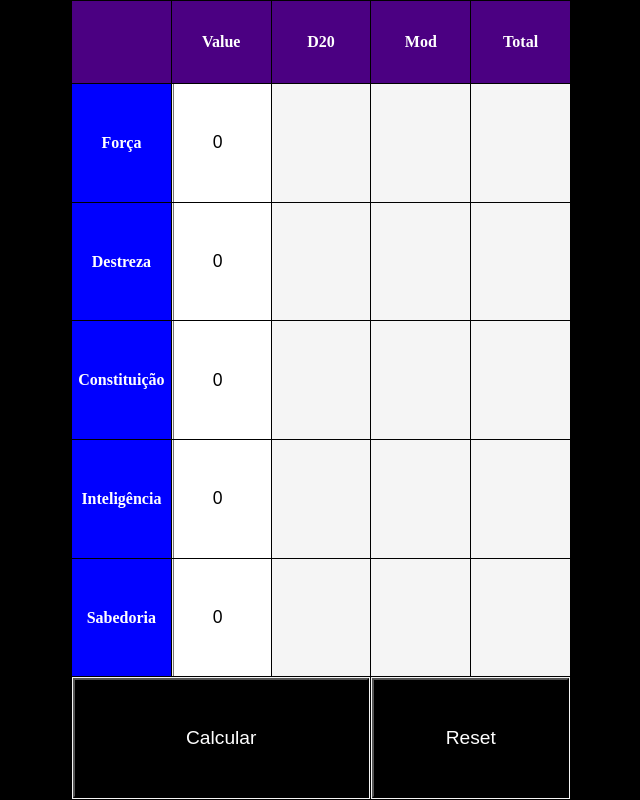
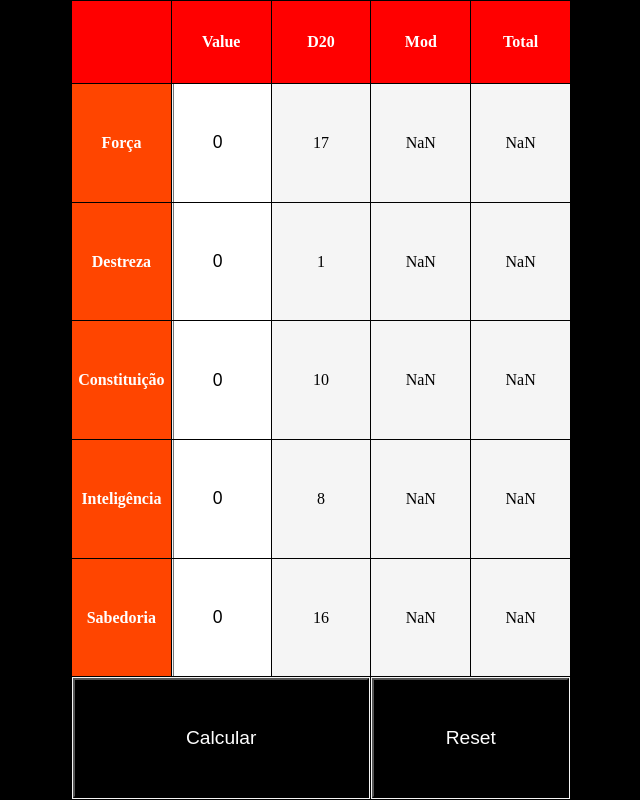
Before and after one commit to sp4cebro/Calculadora_08h2024, a plain HTML site: page index.html in a window 1280 px wide. Both pictures are taken after a click on the button "Calcular". Shown: the whole page, without its empty margins (319-959 px from the left). Drawn offline with Linux system fonts and the light colour scheme.

Commit message:
Feat: Add calculation

```diff
--- a/index.html
+++ b/index.html
@@ -6,6 +6,7 @@
     <title>Calculadora</title>
     <link rel="stylesheet" href="style.css">
     <link rel="stylesheet" href="style.css">
+    <script src="script.js"></script>
 </head>
 <body>
     <table>
@@ -17,35 +18,35 @@
             <th>Mod</th>
             <th>Total</th>
             </tr>
-            <tr>
+            <tr class="entry">
                 <td>Força</td>
                 <td><input value="0" min="0" max="100" type="number"></td>
                 <td></td>
                 <td></td>
                 <td></td>
             </tr>
-            <tr>
+            <tr class="entry">
                 <td>Destreza</td>
                 <td><input value="0" min="0" max="100" type="number"></td>
                 <td></td>
                 <td></td>
                 <td></td>
             </tr>
-            <tr>
+            <tr class="entry">
                 <td>Constituição</td>
                 <td><input value="0" min="0" max="100" type="number"></td>
                 <td></td>
                 <td></td>
                 <td></td>
             </tr>
-            <tr>
+            <tr class="entry">
                 <td>Inteligência</td>
                 <td><input value="0" min="0" max="100" type="number"></td>
                 <td></td>
                 <td></td>
                 <td></td>
             </tr>
-            <tr>
+            <tr class="entry">
                 <td>Sabedoria</td>
                 <td><input value="0" min="0" max="100" type="number"></td>
                 <td></td>
@@ -54,8 +55,8 @@
             </tr>
              <!--tr>td*2>button{texto}-->
             <tr>
-            <td colspan="3"><button>Calcular</button></td>
-            <td colspan="2"><button>Reset</button></td>
+            <td colspan="3"><button onclick="setupAll()">Calcular</button></td>
+            <td colspan="2"><button onclick="window.location.reload()">Reset</button></td>
             </tr>
         </tbody>
     </table>
--- /dev/null
+++ b/script.js
@@ -0,0 +1,67 @@
+// Constant
+const diceFaces = 20;
+
+// Funtions
+// Random Numbers
+function randI(max){
+    return Math.ceil(Math.random() * max);
+}
+function rollDice(){
+    return randI(diceFaces);
+}
+// Calculate
+function calcMod(d20){
+    const weight = 1.2;
+    let inc = -1;
+
+    if ( d20 > 15 ) {
+        inc = 1;
+    }
+    else if ( d20 > 7 ){
+        inc = 0;
+    }
+
+    return Math.round(inc + d20/weight);
+}
+function calcTotal(base,mod){
+    return base+mod;
+}
+// Get values
+function getBase(row){
+    const input = row.querySelector('input');
+    return parseInt(input.value);
+}
+
+function fillTd(row, value, pos){
+    const td = row.querySelector(`td:nth-child(${pos})`);
+    td.innerHTML = value;
+}
+function fillD20(row, value){
+    fillTd(row, value,3)
+}
+function fillMod(row, value){
+    fillTd(row, value,4)
+}
+function fillTotal(row, value){
+    fillTd(row, value,5)
+}
+// Setup functions
+function setup(row){
+    const base = getBase(row);
+
+    // Calc values
+    const dice = rollDice();
+    const mod =  calcMod();
+    const total = calcTotal(base, mod);
+
+    //Fill values
+    fillD20(row, dice);
+    fillMod(row, mod);
+    fillTotal(row, total);
+}
+function setupAll() {
+    const all = document.querySelectorAll('.entry');
+    for (const tr of all){
+        setup(tr);
+    }
+}
--- a/style.css
+++ b/style.css
@@ -1,6 +1,5 @@
 html{
     background-color: black;
-    color: white;
     display: flex;
     justify-content: center;
 }
@@ -50,9 +49,11 @@ table>tbody>tr>td>button{
 }
 /* Highlighted cells */
 table>tbody>tr>th{
-    background-color: indigo;
+    background-color: red;
+    color: white;
 }
 table>tbody>tr:not(:first-child, :last-child)>td:first-child{
-    background-color: blue;
-    font-weight: bold;
+    background-color: orangered;
+    color: white;
+    font-weight:  bold;
 }
```
Lines whose indentation alone changed are shown as unchanged.
